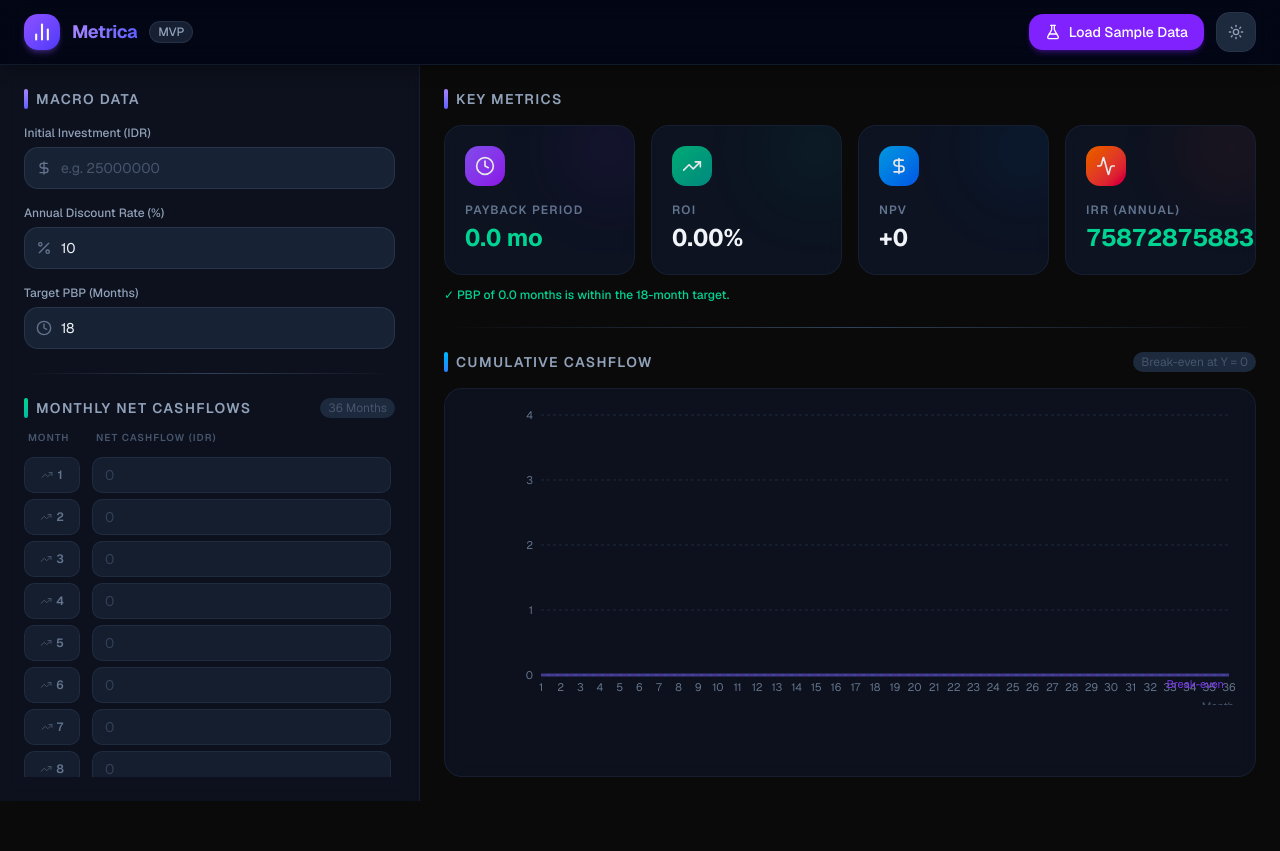
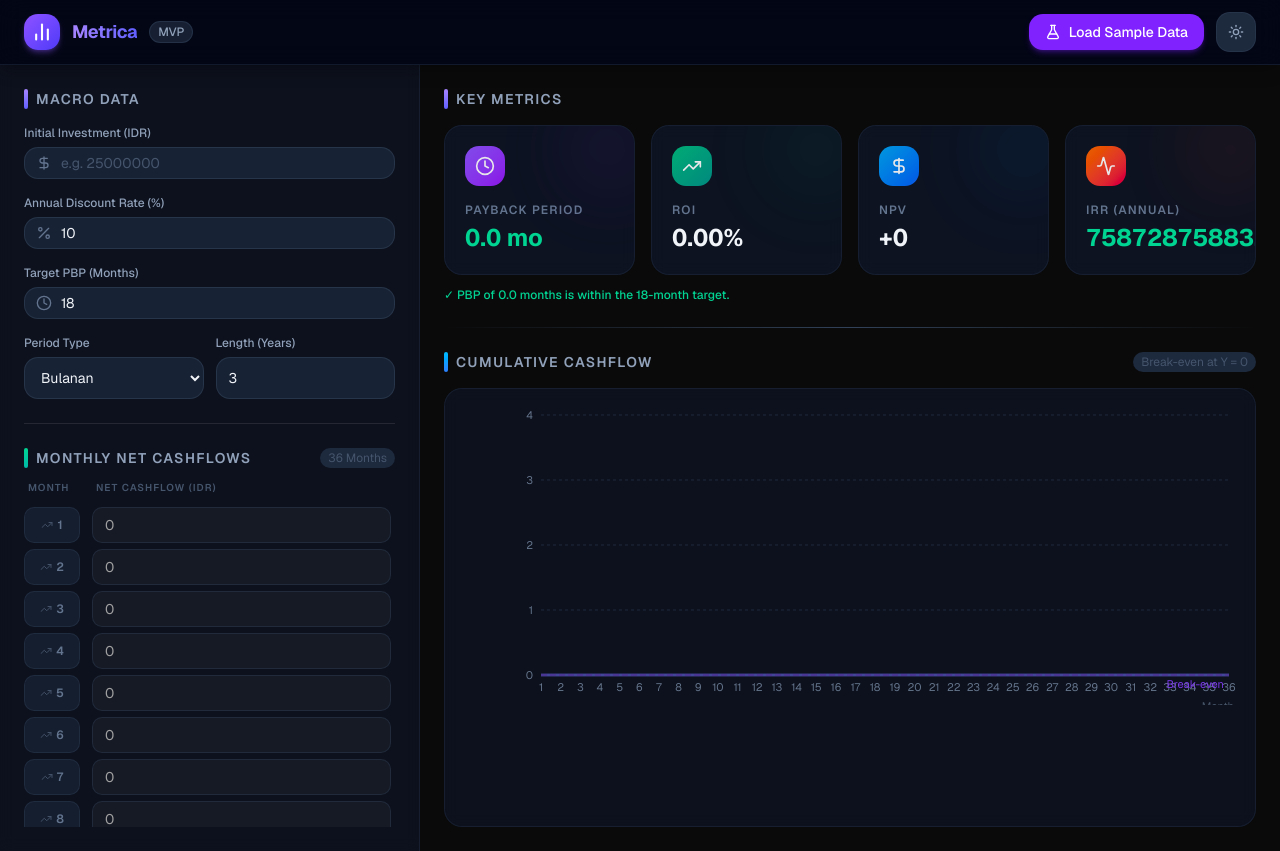
Before and after one commit to dvsalmah/metrica, a Next.js app: page / in a window 1280 px wide. Before the commit the page ends 801 px from the top, so only its background shows below. Built offline with nearby package versions, Linux system fonts and the light colour scheme.

Commit message:
feat: add dynamic period type and projection length inputs

```diff
--- a/components/dashboard/left-panel.tsx
+++ b/components/dashboard/left-panel.tsx
@@ -2,6 +2,9 @@
 
 import { DollarSign, Percent, TrendingUp, Clock } from 'lucide-react';
 import type { UseFinancialDataReturn } from '@/lib/types';
+import { Input } from '../ui/input';
+import { Separator } from '../ui/separator';
+import { DropdownMenuSub } from '../ui/dropdown-menu';
 
 interface LeftPanelProps {
   hook: UseFinancialDataReturn;
@@ -55,7 +58,7 @@ export default function LeftPanel({ hook }: LeftPanelProps) {
               <span className="absolute left-3 top-1/2 -translate-y-1/2 text-slate-500">
                 <DollarSign className="w-4 h-4" />
               </span>
-              <input
+              <Input
                 id="initial-investment-input"
                 type="number"
                 min={0}
@@ -91,7 +94,7 @@ export default function LeftPanel({ hook }: LeftPanelProps) {
               <span className="absolute left-3 top-1/2 -translate-y-1/2 text-slate-500">
                 <Percent className="w-4 h-4" />
               </span>
-              <input
+              <Input
                 id="discount-rate-input"
                 type="number"
                 min={0}
@@ -128,7 +131,7 @@ export default function LeftPanel({ hook }: LeftPanelProps) {
               <span className="absolute left-3 top-1/2 -translate-y-1/2 text-slate-500">
                 <Clock className="w-4 h-4" />
               </span>
-              <input
+              <Input
                 id="target-pbp-input"
                 type="number"
                 min={0}
@@ -151,28 +154,70 @@ export default function LeftPanel({ hook }: LeftPanelProps) {
               />
             </div>
           </div>
+
+          {/* Projection Settings */}
+          <div className="grid grid-cols-2 gap-3">
+            <div className="group">
+              <label className="block text-xs font-medium text-slate-400 mb-1.5">
+                Period Type
+              </label>
+              <select
+                value={hook.periodType}
+                onChange={(e) => hook.setPeriodType(e.target.value as 'monthly' | 'yearly')}
+                className="
+                  w-full px-3 py-2.5 rounded-xl h-[42px]
+                  bg-slate-50 dark:bg-slate-800/80 border border-slate-200 dark:border-slate-700/60
+                  text-slate-900 dark:text-slate-100 text-sm
+                  focus:outline-none focus:ring-2 focus:ring-violet-500/50 focus:border-violet-500/50
+                  transition-all duration-200
+                "
+              >
+                <option value="monthly">Bulanan</option>
+                <option value="yearly">Tahunan</option>
+              </select>
+            </div>
+            <div className="group">
+              <label className="block text-xs font-medium text-slate-400 mb-1.5">
+                Length (Years)
+              </label>
+              <Input
+                type="number"
+                min={3}
+                max={5}
+                step={1}
+                value={hook.projectionLength}
+                onChange={(e) => hook.setProjectionLength(parseInt(e.target.value) || 3)}
+                className="
+                  w-full px-3 py-2.5 rounded-xl h-[42px]
+                  bg-slate-50 dark:bg-slate-800/80 border border-slate-200 dark:border-slate-700/60
+                  text-slate-900 dark:text-slate-100 text-sm
+                  focus:outline-none focus:ring-2 focus:ring-violet-500/50 focus:border-violet-500/50
+                  transition-all duration-200
+                "
+              />
+            </div>
+          </div>
         </div>
       </section>
 
-      {/* ── Divider ── */}
-      <div className="h-px bg-gradient-to-r from-transparent via-slate-700 to-transparent" />
+      <Separator />
 
       {/* ── Section: Monthly Cashflows ── */}
       <section className="flex flex-col gap-3 flex-1">
         <div className="flex items-center gap-2">
           <div className="w-1 h-5 rounded-full bg-gradient-to-b from-emerald-400 to-teal-500" />
           <h2 className="text-sm font-semibold uppercase tracking-widest text-slate-400">
-            Monthly Net Cashflows
+            {hook.periodType === 'monthly' ? 'Monthly' : 'Yearly'} Net Cashflows
           </h2>
           <span className="ml-auto text-xs text-slate-600 bg-slate-800 px-2 py-0.5 rounded-full">
-            36 Months
+            {hook.periodType === 'monthly' ? `${hook.projectionLength * 12} Months` : `${hook.projectionLength} Years`}
           </span>
         </div>
 
         {/* Column headers */}
         <div className="grid grid-cols-[56px_1fr] gap-3 px-1">
           <span className="text-[10px] font-semibold uppercase tracking-widest text-slate-600">
-            Month
+            {hook.periodType === 'monthly' ? 'Month' : 'Year'}
           </span>
           <span className="text-[10px] font-semibold uppercase tracking-widest text-slate-600">
             Net Cashflow (IDR)
@@ -205,8 +250,8 @@ export default function LeftPanel({ hook }: LeftPanelProps) {
               </div>
 
               {/* Cashflow input */}
-              <input
-                id={`cashflow-month-${month}`}
+              <Input
+                id={`cashflow-period-${month}`}
                 type="number"
                 step={100000}
                 placeholder="0"
--- a/lib/hooks/use-financial-data.ts
+++ b/lib/hooks/use-financial-data.ts
@@ -12,12 +12,30 @@ import {
 
 export function useFinancialData(): UseFinancialDataReturn {
   const [inputs, setInputs] = useState<MacroInputs>(DEFAULT_INPUTS);
-  const [cashflows, setCashflows] = useState<MonthlyCashflow[]>(generateEmptyCashflows);
+  const [periodType, setPeriodTypeState] = useState<'monthly' | 'yearly'>('monthly');
+  const [projectionLength, setProjectionLengthState] = useState<number>(3);
+  const [cashflows, setCashflows] = useState<MonthlyCashflow[]>(() => generateEmptyCashflows('monthly', 3));
 
   const results = useMemo<CalculationResults>(
-    () => runCalculations(inputs, cashflows),
-    [inputs, cashflows]
+    () => runCalculations(inputs, cashflows, periodType),
+    [inputs, cashflows, periodType]
   );
+
+  const setPeriodType = useCallback((type: 'monthly' | 'yearly') => {
+    setPeriodTypeState(type);
+    setCashflows(generateEmptyCashflows(type, projectionLength));
+  }, [projectionLength]);
+
+  const setProjectionLength = useCallback((length: number) => {
+    setProjectionLengthState(length);
+    setCashflows((prev) => {
+      const empty = generateEmptyCashflows(periodType, length);
+      return empty.map(cf => {
+        const existing = prev.find(p => p.month === cf.month);
+        return existing ? existing : cf;
+      });
+    });
+  }, [periodType]);
 
   const setInitialInvestment = useCallback((value: number) => {
     setInputs((prev) => ({ ...prev, initialInvestment: value }));
@@ -39,13 +57,15 @@ export function useFinancialData(): UseFinancialDataReturn {
 
   const loadSampleData = useCallback(() => {
     setInputs(SAMPLE_INPUTS);
-    setCashflows(buildSampleCashflows());
+    setPeriodTypeState('monthly');
+    setProjectionLengthState(3);
+    setCashflows(buildSampleCashflows('monthly', 3));
   }, []);
 
   const resetData = useCallback(() => {
     setInputs(DEFAULT_INPUTS);
-    setCashflows(generateEmptyCashflows());
-  }, []);
+    setCashflows(generateEmptyCashflows(periodType, projectionLength));
+  }, [periodType, projectionLength]);
 
   return {
     inputs,
@@ -57,5 +77,9 @@ export function useFinancialData(): UseFinancialDataReturn {
     updateCashflow,
     loadSampleData,
     resetData,
+    periodType,
+    projectionLength,
+    setPeriodType,
+    setProjectionLength,
   };
 }
--- a/lib/types.ts
+++ b/lib/types.ts
@@ -19,6 +19,8 @@ export interface CalculationResults {
 
 export interface UseFinancialDataReturn {
   inputs: MacroInputs;
+  periodType: 'monthly' | 'yearly';
+  projectionLength: number;
   cashflows: MonthlyCashflow[];
   results: CalculationResults;
   setInitialInvestment: (value: number) => void;
@@ -27,4 +29,6 @@ export interface UseFinancialDataReturn {
   updateCashflow: (month: number, netCashflow: number) => void;
   loadSampleData: () => void;
   resetData: () => void;
+  setPeriodType: (periodType: 'monthly' | 'yearly') => void;
+  setProjectionLength: (projectionLength: number) => void;
 }
```
